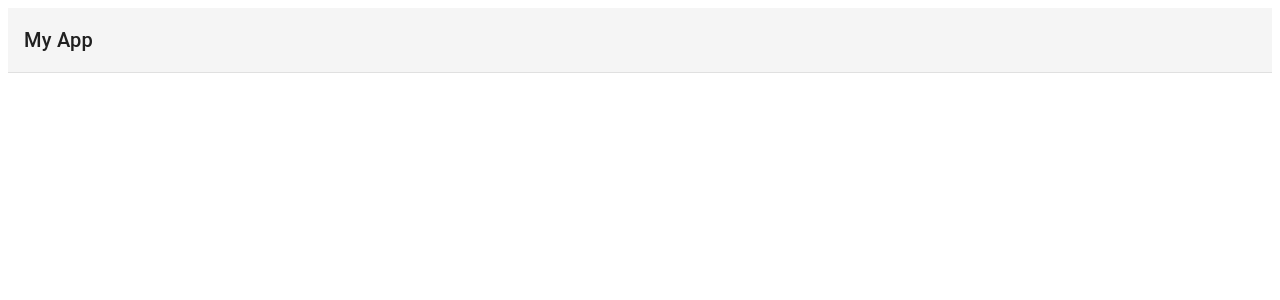
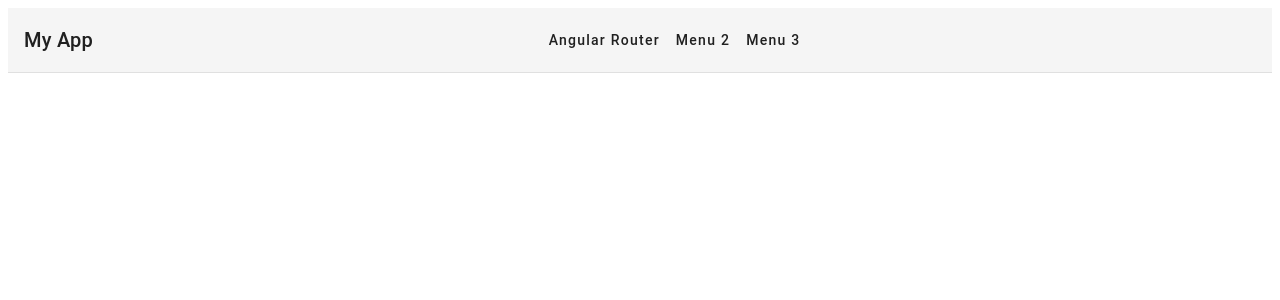
Before and after one commit to WicusG/stackblitz-starters-vzuq6o, an Angular app: page / in a window 1280 px wide. Shown: the top 300 px of the page. Built offline with nearby package versions, Linux system fonts and the light colour scheme.

Commit message:
2 files modified

```diff
--- a/src/app/app.component.html
+++ b/src/app/app.component.html
@@ -1,7 +1,18 @@
 <mat-toolbar>
   <span>My App</span>
+  <span class="example-spaces" style="flex: 1 1 auto;"></span>
+  <button mat-button [matMenuTriggerFor]="menu1">Angular Router</button>
+  <button mat-button >Menu 2</button>
+  <button mat-button >Menu 3</button>
   <span class="example-spaces" style="flex: 1 1 auto;"></span>
 </mat-toolbar>
 <mat-divider></mat-divider>
 <!-- The routed views render in the <router-outlet>-->
 <router-outlet></router-outlet>
+
+<mat-menu #menu1="matMenu">
+  <button mat-menu-item >Home</button>
+  <button mat-menu-item >About</button>
+  <button mat-menu-item >Courses</button>
+
+</mat-menu>
--- a/src/app/material.module.ts
+++ b/src/app/material.module.ts
@@ -4,7 +4,7 @@ import {MatIconModule} from '@angular/material/icon';
 import {MatButtonModule} from '@angular/material/button';
 import {MatToolbarModule} from '@angular/material/toolbar';
 import {MatDividerModule} from '@angular/material/divider';
-
+import {MatMenuModule} from '@angular/material/menu';
 
 /**
  * Import and Export all Material components for easy maintenance
@@ -16,6 +16,7 @@ import {MatDividerModule} from '@angular/material/divider';
     MatButtonModule,
     MatToolbarModule,
     MatDividerModule,
+    MatMenuModule,
 
   ],
   declarations: [
@@ -25,6 +26,7 @@ import {MatDividerModule} from '@angular/material/divider';
     MatButtonModule,
     MatToolbarModule,
     MatDividerModule,
+    MatMenuModule,
 
   ]
 })
```
